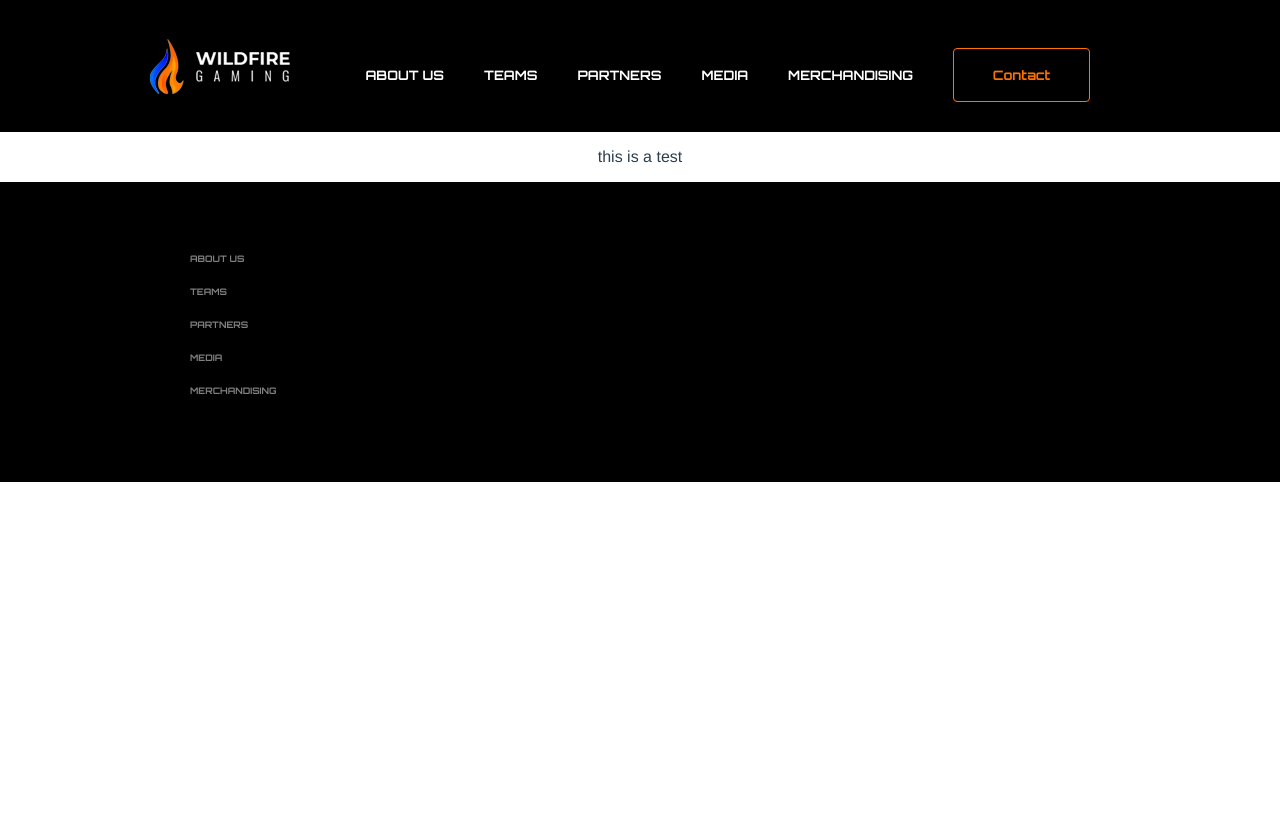
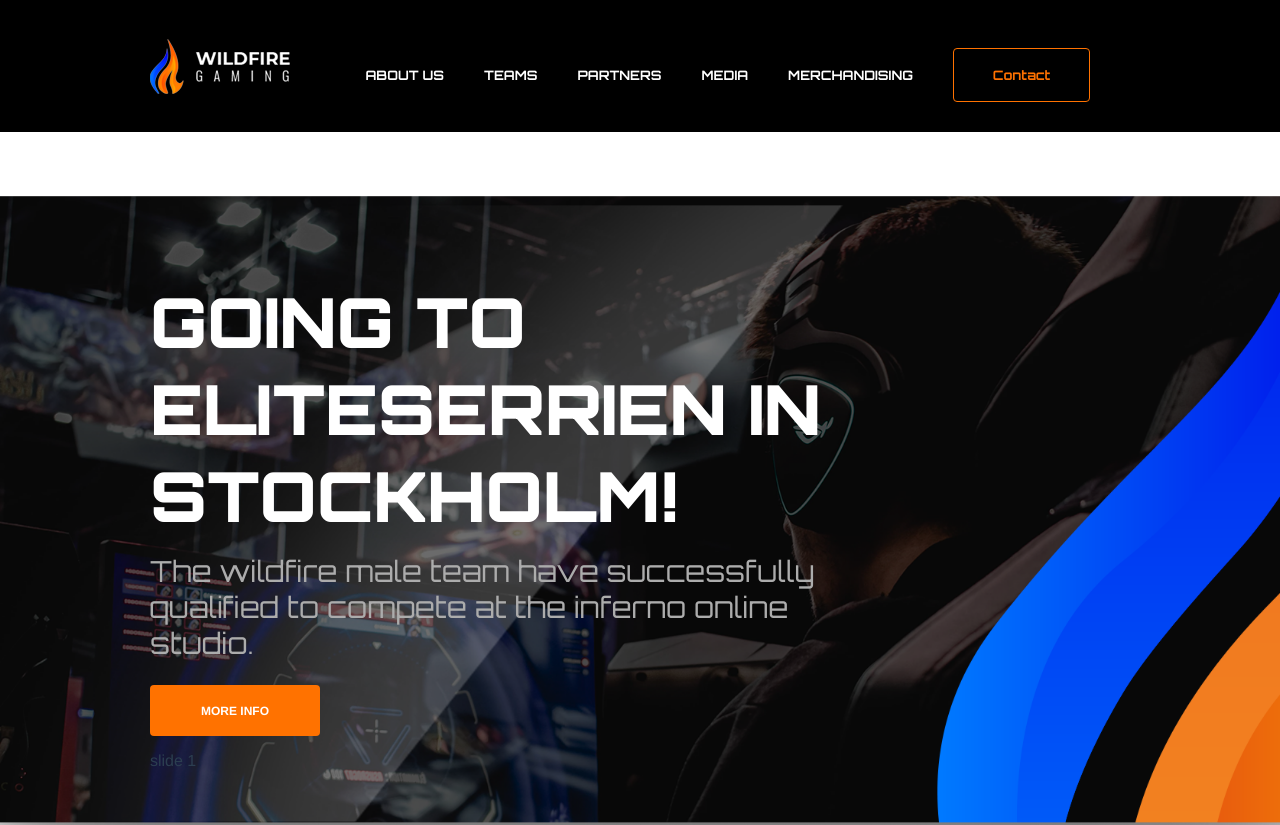
Before and after one commit to MaestroMediaGroupBV/wildfire.gg, a Vue app: page / in a window 1280 px wide. Shown: the top 825 px of the page. Before the commit the page ends 800 px from the top, so only its background shows below. Built offline with nearby package versions, Linux system fonts and the light colour scheme.

Commit message:
Add Hero Slider

```diff
--- a/package.json
+++ b/package.json
@@ -10,6 +10,7 @@
   "dependencies": {
     "core-js": "^2.6.5",
     "vue": "^2.6.10",
+    "vue-carousel": "^0.18.0",
     "vue-router": "^3.0.3",
     "vuex": "^3.0.1"
   },
--- a/src/components/Footer.vue
+++ b/src/components/Footer.vue
@@ -21,6 +21,9 @@
             </li>
           </ul>
         </div>
+        <div class="footerRight">
+          <p>test</p>
+        </div>
       </div>
     </div>
   </div>
@@ -41,8 +44,8 @@ export default {
 }
 
 .footerNav {
-  padding-top: 50px;
   text-align: left;
+  padding-left: 150px;
   a {
     @include footerLink;
     text-decoration: none;
@@ -58,7 +61,10 @@ export default {
   }
 }
 
+.footerRight {
+  text-align: right;
+}
 .container {
-  padding-left: 150px;
+  padding-top: 50px;
 }
 </style>
--- /dev/null
+++ b/src/components/HeroSlider.vue
@@ -0,0 +1,81 @@
+
+
+<template>
+  <div>
+    <carousel
+      :per-page="1"
+      :navigate-to="someLocalProperty"
+      :mouse-drag="false"
+      pagination-active-color="#ff7200"
+      pagination-color="#555555"
+      paginationSize="15"
+      paginationPosition="bottom"
+    >
+      <slide class="slide">
+        <div class="hero-container">
+          <h1 class="hero-title">GOING TO ELITESERRIEN IN STOCKHOLM!</h1>
+          <h2
+            class="hero-sub-title"
+          >The wildfire male team have successfully qualified to compete at the inferno online studio.</h2>
+          <button>MORE INFO</button>
+          <p>slide 1</p>
+        </div>
+      </slide>
+      <slide class="slide2">Slide 2 Content</slide>
+    </carousel>
+  </div>
+</template>
+
+<script>
+import { Carousel, Slide } from "vue-carousel";
+export default {
+  name: "HeroSlider",
+
+  components: {
+    Carousel,
+    Slide
+  }
+};
+</script>
+
+<style lang="scss" scoped>
+.slide {
+  background-size: cover;
+  background-position: center;
+  background-repeat: no-repeat;
+  background-image: url("../assets/images/slider.png");
+  height: 1000px;
+}
+
+.slide2 {
+  background-size: cover;
+  background-position: center;
+  background-repeat: no-repeat;
+  background-image: url("../assets/images/slider.png");
+  height: 1000px;
+}
+.hero-container {
+  max-width: 1000px;
+  text-align: left;
+  padding-left: 150px;
+  padding-top: 100px;
+}
+.hero-title {
+  @include heroTitle;
+  max-width: 700px;
+  margin-bottom: -10px;
+}
+
+.hero-sub-title {
+  @include heroSubTitle;
+  max-width: 750px;
+}
+button {
+  @include heroButton;
+  width: 170px;
+  height: 51px;
+  border: solid $orange 0px;
+  border-radius: 4px;
+  background-color: $orange;
+}
+</style>
--- a/src/global-styles/colors.scss
+++ b/src/global-styles/colors.scss
@@ -3,3 +3,10 @@ $white: #ffffff;
 $black: #000000;
 $grey: #333333;
 $orange: #ff7200;
+
+// Hero colors
+
+$grey-pagenation: #555555;
+$orange-pagenation-active: #ff7200;
+
+$hero-sub-title: #acacac;
--- a/src/global-styles/typography.scss
+++ b/src/global-styles/typography.scss
@@ -13,8 +13,31 @@
 }
 
 @mixin footerLink($color: $grey) {
-  font-size: 9px;
+  font-size: 11px;
   font-family: "Orbitron", sans-serif;
   font-weight: 700;
   color: $color;
 }
+
+// Hero
+
+@mixin heroTitle($color: $white) {
+  font-size: 69px;
+  font-family: "Orbitron", sans-serif;
+  font-weight: 900;
+  color: $color;
+}
+
+@mixin heroSubTitle($color: $hero-sub-title) {
+  font-size: 29px;
+  font-family: "Orbitron", sans-serif;
+  font-weight: 400;
+  color: $color;
+}
+
+@mixin heroButton($color: $white) {
+  font-size: 12px;
+  font-family: Helvetica, sans-serif;
+  font-weight: 700;
+  color: $color;
+}
--- a/src/views/Home.vue
+++ b/src/views/Home.vue
@@ -1,6 +1,7 @@
 <template>
   <div class="home">
     <Header/>
+    <heroSlider/>
     <p>this is a test</p>
     <Footer/>
   </div>
@@ -10,11 +11,13 @@
 // @ is an alias to /src
 import Footer from "@/components/Footer.vue";
 import Header from "@/components/Header.vue";
+import HeroSlider from "@/components/HeroSlider.vue";
 
 export default {
   name: "home",
   components: {
     Header,
+    HeroSlider,
     Footer
   }
 };
```
Also changed, not shown: src/resource/slider.json (added, +19 -0 lines), src/assets/images/slider.png (added), 1 other file (tests, documents, lock files or other folders).
